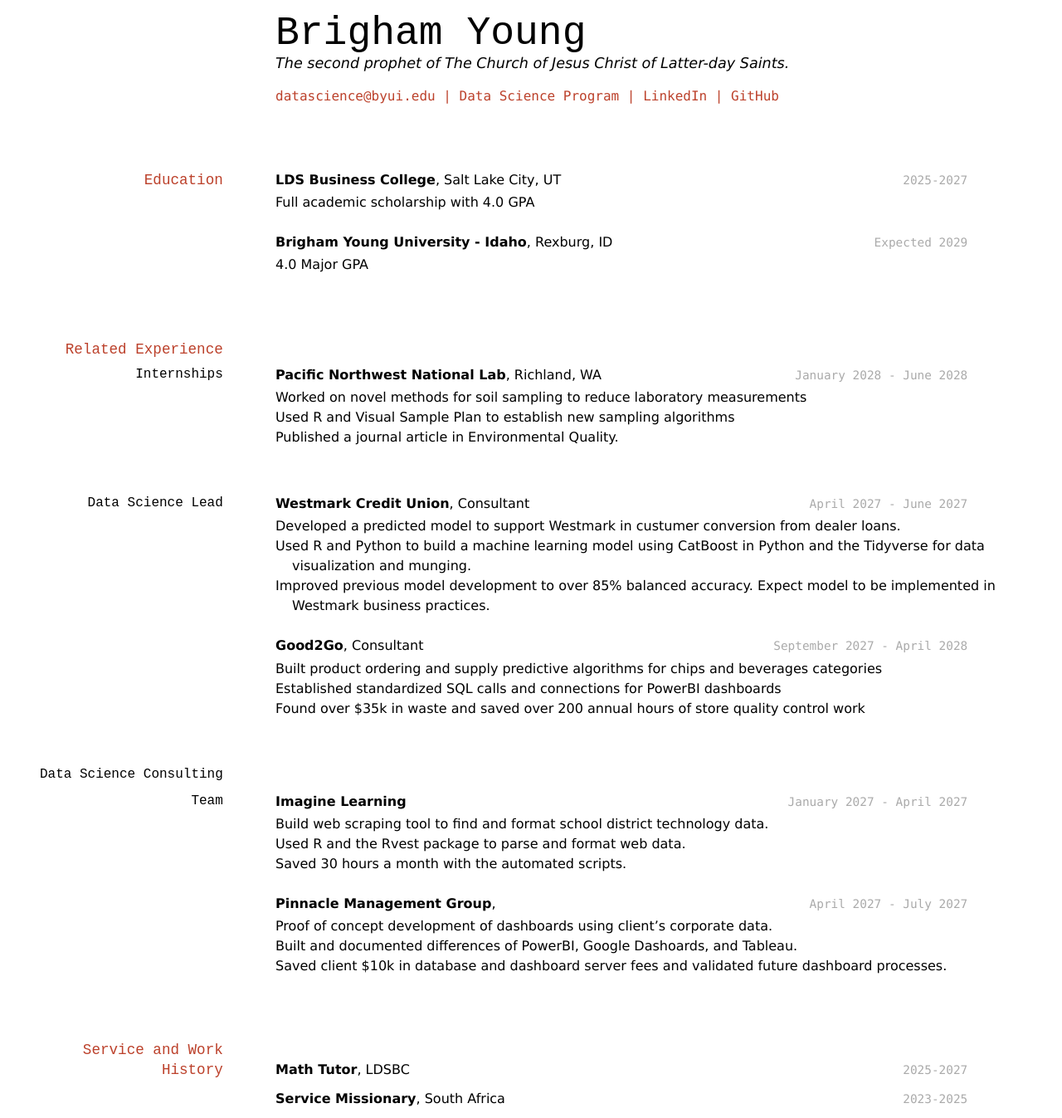
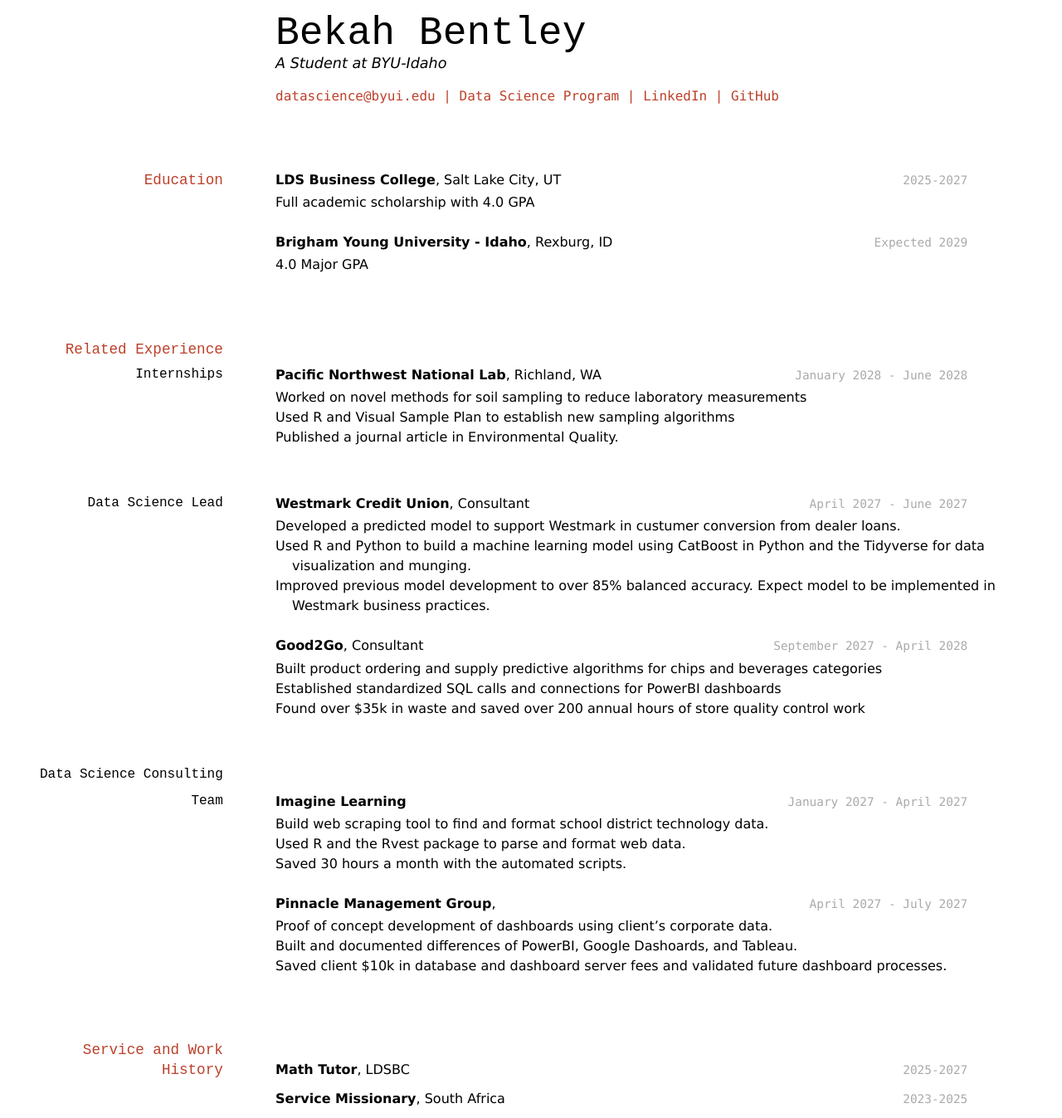
Before and after one commit to Bentleyr98/Bentley-Resume, a Jekyll site: the page built from docs/index.md, in a window 1280 px wide. Shown: the whole page at 83% size. Built offline with Jekyll 4.4.1, drawn with Linux system fonts in a browser that asks for light colours.

Commit message:
change name

```diff
--- a/docs/index.md
+++ b/docs/index.md
@@ -1,9 +1,9 @@
 ---
 layout: cv
-title: Brigham Young's Resume
+title: Bekah Bentley's Resume
 ---
-# Brigham Young
-The second prophet of The Church of Jesus Christ of Latter-day Saints.
+# Bekah Bentley
+A Student at BYU-Idaho
 
 <div id="webaddress">
 <a href="datascience@byui.edu">datascience@byui.edu</a>
```
